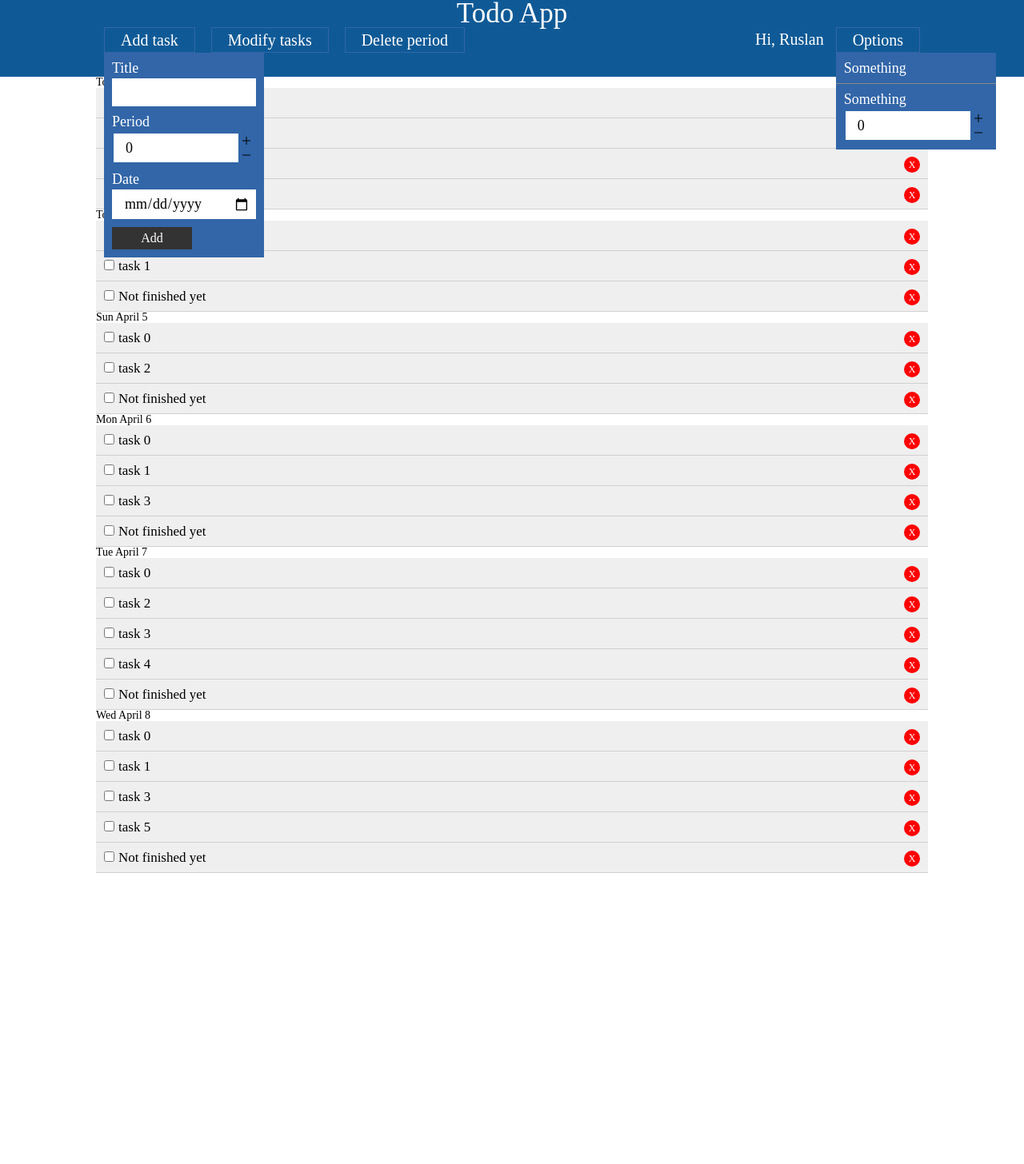
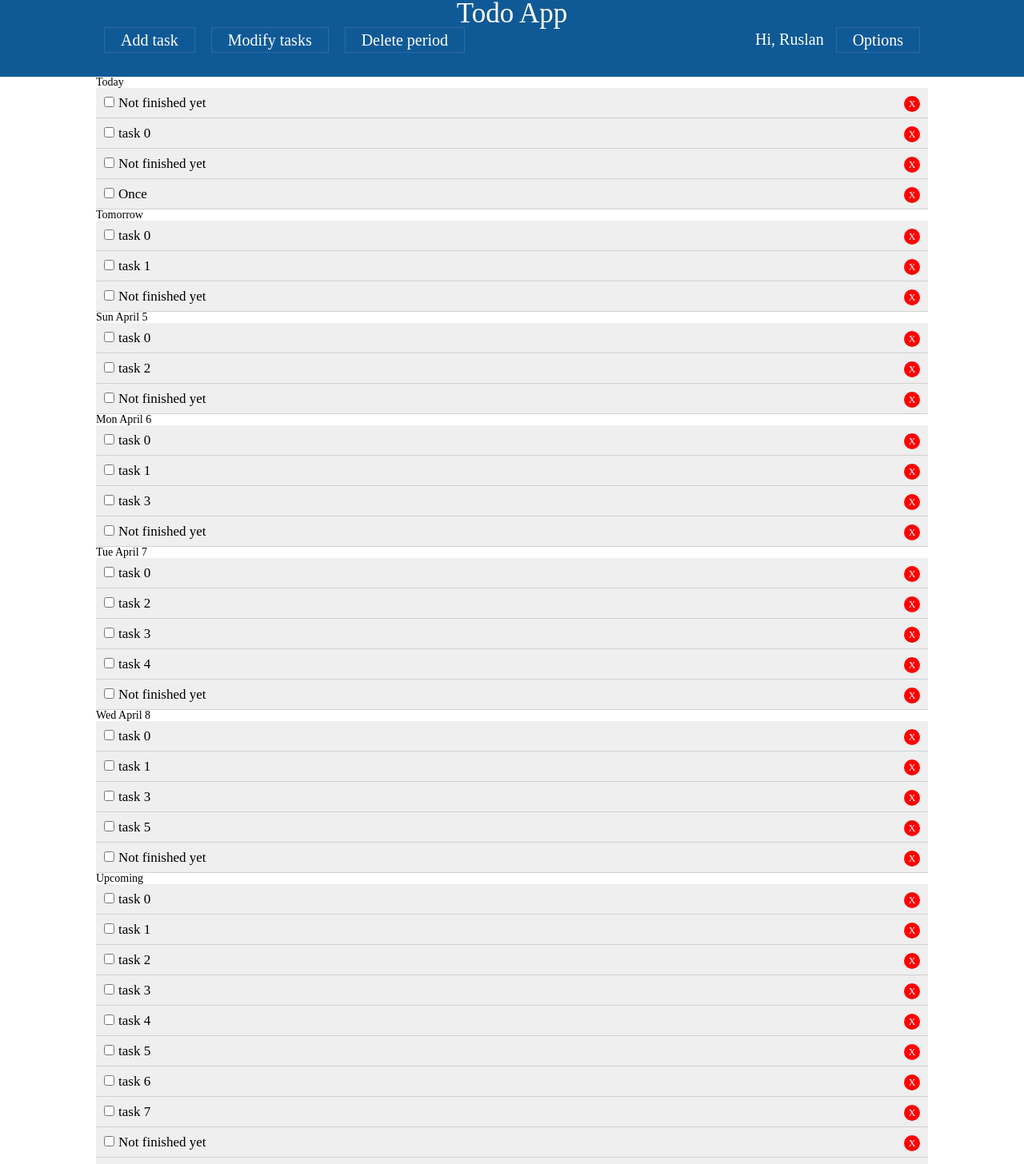
Before and after one commit to lrusik/circle-todo, a React (Create React App) app: page / in a window 1280 px wide. Shown: the part 31-1487 px from the top of the page at 80% size. Before the commit the page ends 1223 px from the top, so only its background shows below. Built offline with nearby package versions, Linux system fonts and the light colour scheme.

Commit message:
add upcoming

```diff
--- a/src/App.js
+++ b/src/App.js
@@ -6,12 +6,15 @@ import { v4 as uuidv4 } from 'uuid';
 import  moment  from "moment";
 
 
-
 // upcoming
 // before start
 // ui functionality
+// completed null functionality
 
 // clean function
+
+// backend
+// authentication
 
 
 function cmpTime(start, end) {
@@ -142,6 +145,14 @@ class App extends Component {
 				del: [],
 				completed: []
 			},
+			{
+				id: 10,
+				title: "Twice",
+				start_at: addDays(new moment().format("YYYY-MM-DD HH:mm:ss"), 6),
+				period: 0,
+				del: [],
+				completed: []
+			},
 		],
 		prevTasks: [
 			{
@@ -160,6 +171,7 @@ class App extends Component {
 			time: "",
 			period: 0
 		},
+		opend: Array(5).fill(null),
 		length: 9
 	}
 
@@ -326,9 +338,32 @@ class App extends Component {
 		return ret;
 	}
 
+	zeroFunction = (a, b) =>  {
+		return;
+	}
+
 	getUpcomingItems = () => {
-		//uuidv4()
-		return [];
+		let ret = [];
+
+		this.state.todos.forEach( (todo) =>
+			{
+				if(todo.period || ( (todo.start_at - addDays(new moment(), 5)) >= 0  ) ){
+					ret.push(
+						<TodoItem
+							key={uuidv4()}
+							id={todo.id}
+							title={this.state.todos[todo.id].title}
+							completed={null}
+							delTodo={this.zeroFunction}
+							changeComplete={this.zeroFunction}
+							time={todo.time}
+						/>
+					)
+				}
+			}
+		)
+
+		return ret;
 	}
 
 	getItems = () => {
@@ -347,8 +382,6 @@ class App extends Component {
 			ret.push(
 				this.state.todos.map( (todo) => {
 					let difference = Math.round(moment.duration(moment(todo.start_at).diff(jezt)).asDays() );
-					if(!todo.period)
-						console.log(todo.start_at, jezt, compareDays(jezt, todo.start_at));
 					if(
 						(this.getItemIndex("del", todo.id, addDays(todo.start_at, j)) === -1) &&
 						(
@@ -378,6 +411,8 @@ class App extends Component {
 			);
 		}
 
+		console.log("WHere the fuck?");
+		ret.push(<div className="todoitem-title">Upcoming</div>);
 		ret = ret.concat(this.getUpcomingItems())
 		return ret;
 	}
--- a/src/components/layouts/Header.js
+++ b/src/components/layouts/Header.js
@@ -20,7 +20,7 @@ function Header(props) {
 									</div>
 
 									<div className="standart__item">
-										<label forHtml="period" className="standart__period">
+										<label htmlFor="period" className="standart__period">
 											<div className="standart__name">Period</div>
 										</label>
 										<div className="standart__flex">
@@ -56,7 +56,7 @@ function Header(props) {
 										</label>
 									</div>
 									<div className="standart__item">
-										<label forHtml="period" className="standart__period">
+										<label htmlFor="period" className="standart__period">
 											<div className="standart__name">Period</div>
 										</label>
 
@@ -95,7 +95,7 @@ function Header(props) {
 									</div>
 									<div className="standart__line"></div>
 									<div className="standart__item">
-										<label forHtml="period" className="standart__period">
+										<label htmlFor="period" className="standart__period">
 											<div className="standart__name">Something</div>
 										</label>
 
--- a/src/components/layouts/header.css
+++ b/src/components/layouts/header.css
@@ -63,6 +63,7 @@
 	background-color: #3266a8;
 	left: 10px;
 	z-index: 10;
+	display: none;
 }
 
 .standart__item {
```
